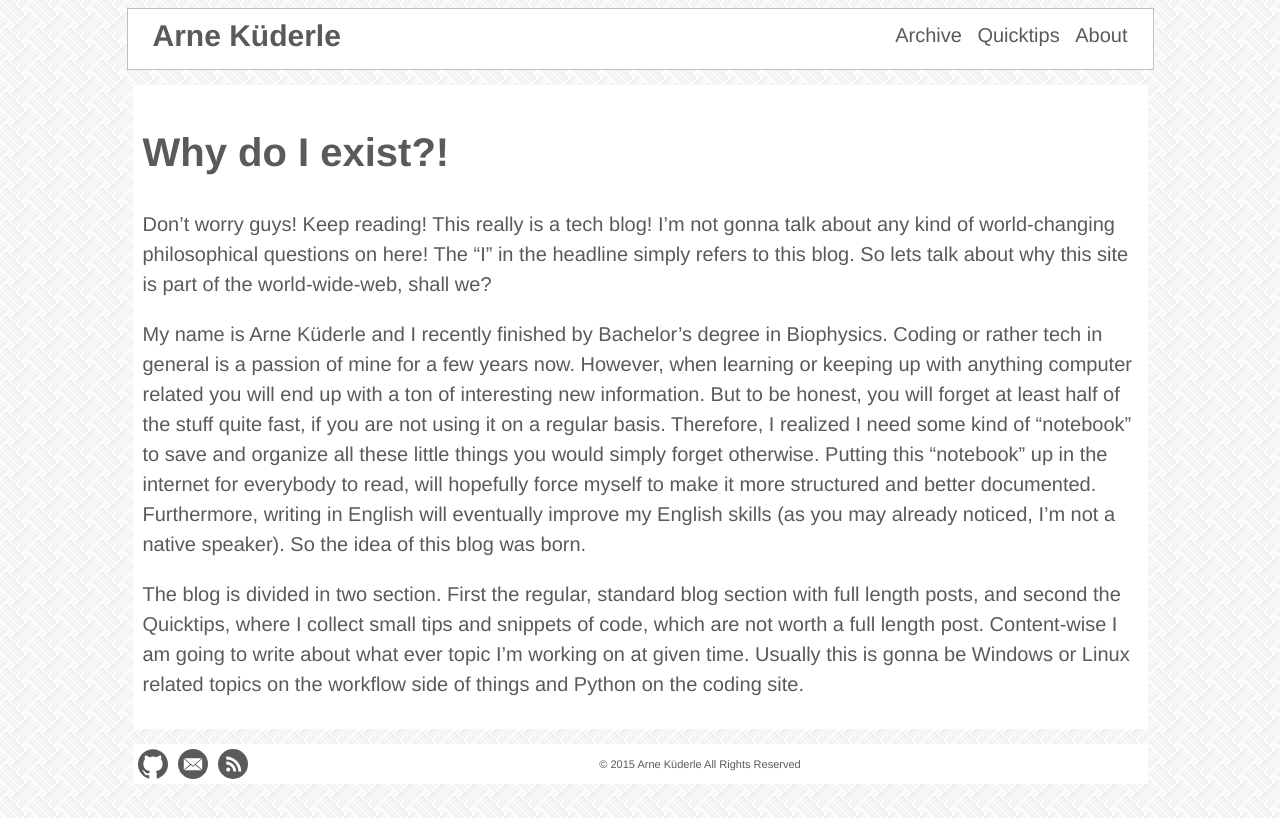
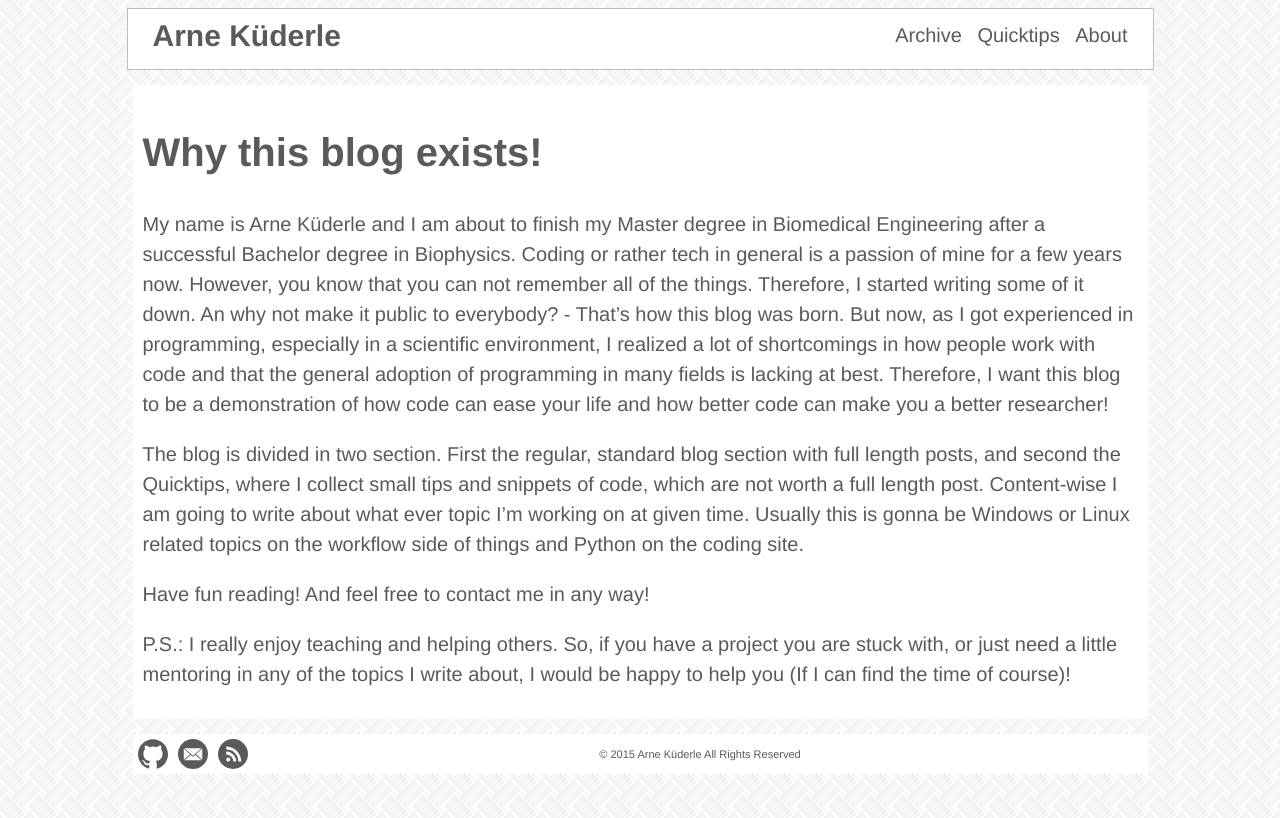
Before and after one commit to AKuederle/AKuederle.github.io, a Jekyll site: the page built from about.md, in a window 1280 px wide. Shown: the top 818 px of the page. Built offline with Jekyll 4.4.1, drawn with Linux system fonts in a browser that asks for light colours.

Commit message:
Updated blog about

```diff
--- a/about.md
+++ b/about.md
@@ -1,11 +1,13 @@
 ---
 layout: page
-title: Why do I exist?!
+title: Why this blog exists!
 permalink: /about/
 ---
 
-Don't worry guys! Keep reading! This really is a tech blog! I'm not gonna talk about any kind of world-changing philosophical questions on here! The "I" in the headline simply refers to this blog. So lets talk about why this site is part of the world-wide-web, shall we?
-
-My name is Arne Küderle and I recently finished by Bachelor's degree in Biophysics. Coding or rather tech in general is a passion of mine for a few years now. However, when learning or keeping up with anything computer related you will end up with a ton of interesting new information. But to be honest, you will forget at least half of the stuff quite fast, if you are not using it on a regular basis. Therefore, I realized I need some kind of "notebook" to save and organize all these little things you would simply forget otherwise. Putting this "notebook" up in the internet for everybody to read, will hopefully force myself to make it more structured and better documented. Furthermore, writing in English will eventually improve my English skills (as you may already noticed, I'm not a native speaker). So the idea of this blog was born.
+My name is Arne Küderle and I am about to finish my Master degree in Biomedical Engineering after a successful Bachelor degree in Biophysics. Coding or rather tech in general is a passion of mine for a few years now. However, you know that you can not remember all of the things. Therefore, I started writing some of it down. An why not make it public to everybody? - That's how this blog was born. But now, as I got experienced in programming, especially in a scientific environment, I realized a lot of shortcomings in how people work with code and that the general adoption of programming in many fields is lacking at best. Therefore, I want this blog to be a demonstration of how code can ease your life and how better code can make you a better researcher!
 
 The blog is divided in two section. First the regular, standard blog section with full length posts, and second the Quicktips, where I collect small tips and snippets of code, which are not worth a full length post. Content-wise I am going to write about what ever topic I'm working on at given time. Usually this is gonna be Windows or Linux related topics on the workflow side of things and Python on the coding site.
+
+Have fun reading! And feel free to contact me in any way!
+
+P.S.: I really enjoy teaching and helping others. So, if you have a project you are stuck with, or just need a little mentoring in any of the topics I write about, I would be happy to help you (If I can find the time of course)!
```
